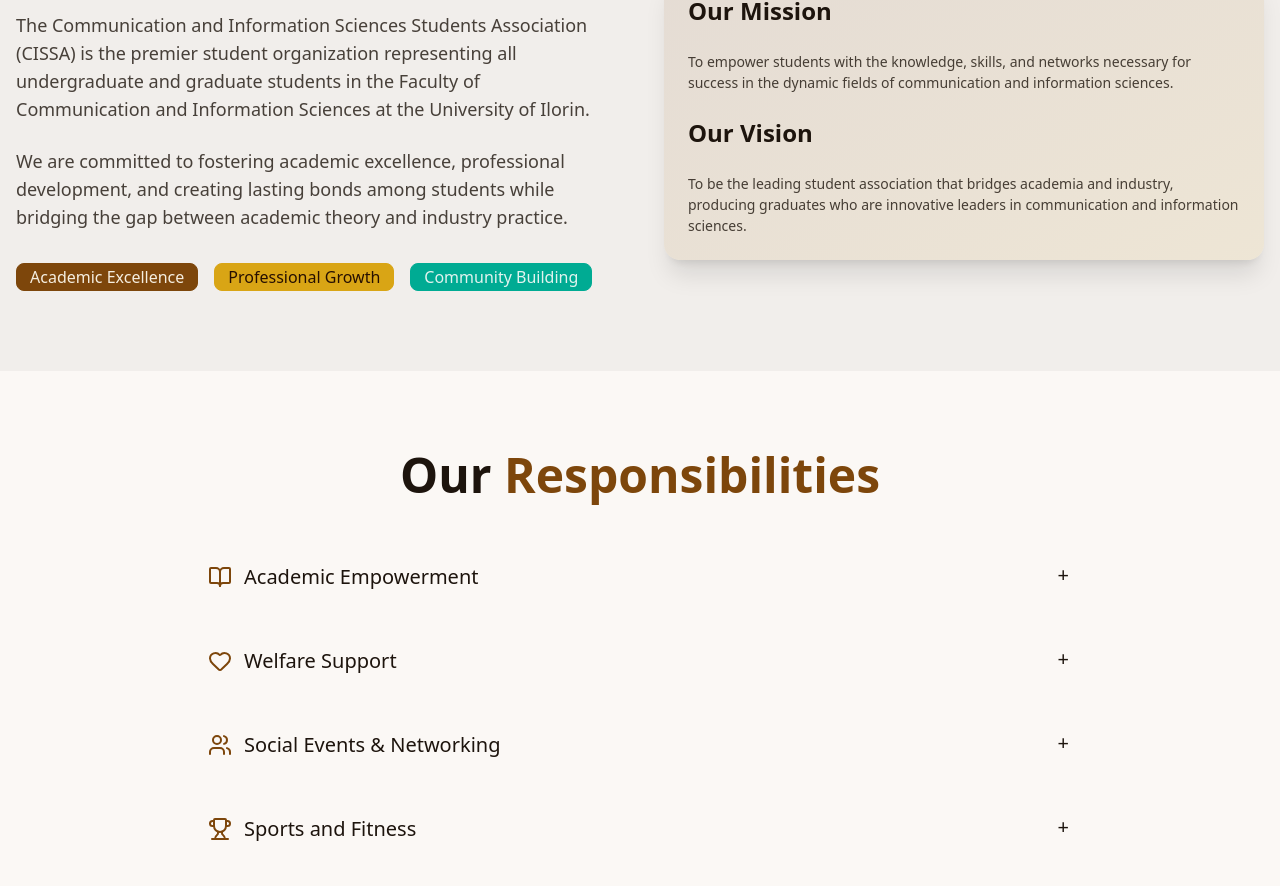
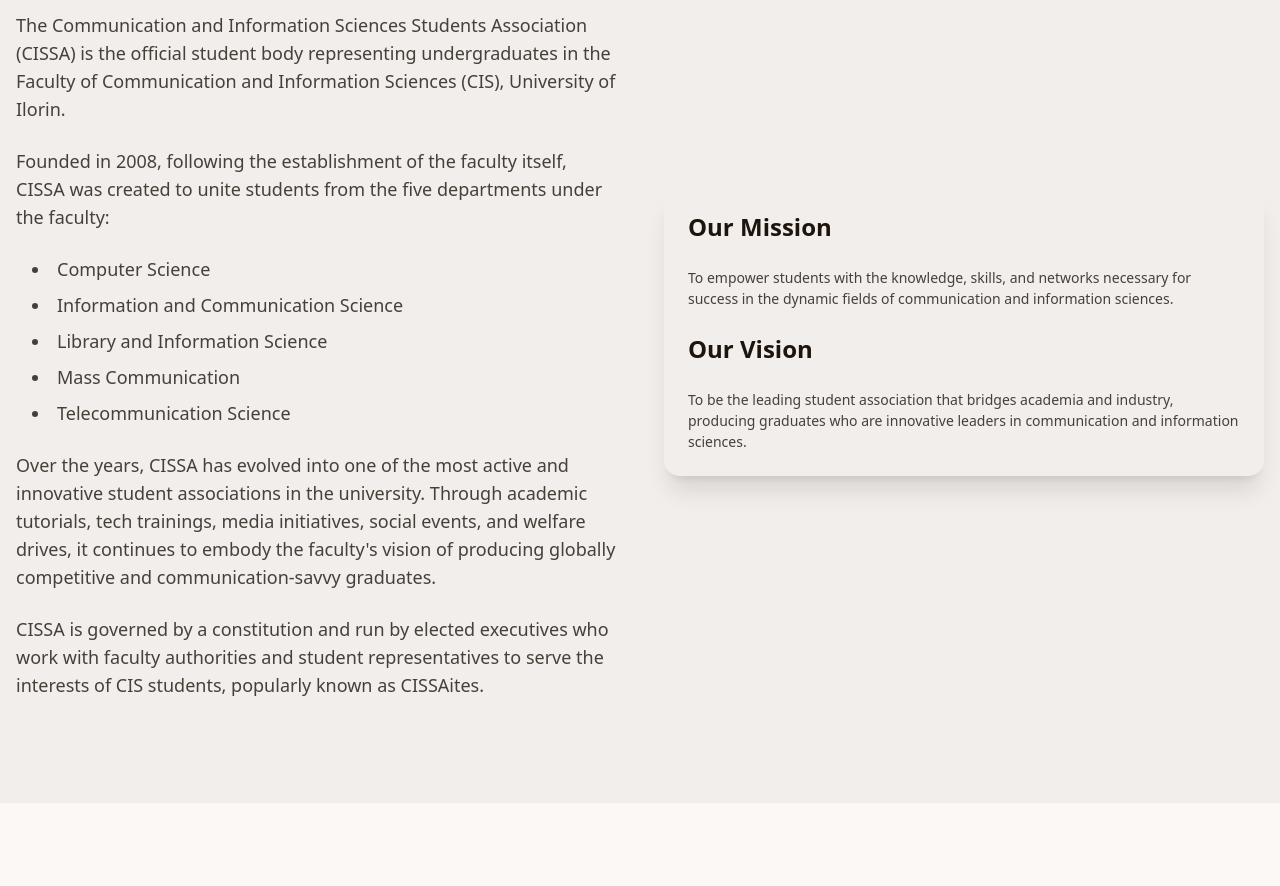
Before and after one commit to cissaunilorin/cissa-paragon-website-frontend, a Next.js app: page / in a window 1280 px wide. Shown: the part 1167-2053 px from the top of the page. Built offline with nearby package versions, Linux system fonts and the light colour scheme.

Commit message:
feat: update About component content to enhance clarity and detail about CISSA

```diff
--- a/src/components/Home/About.tsx
+++ b/src/components/Home/About.tsx
@@ -9,31 +9,40 @@
                         </h2>
                         <p className="text-lg text-base-content/80 mb-6">
                             The Communication and Information Sciences Students
-                            Association (CISSA) is the premier student
-                            organization representing all undergraduate and
-                            graduate students in the Faculty of Communication
-                            and Information Sciences at the University of
-                            Ilorin.
+                            Association (CISSA) is the official student body
+                            representing undergraduates in the Faculty of
+                            Communication and Information Sciences (CIS),
+                            University of Ilorin.
                         </p>
-                        <p className="text-lg text-base-content/80 mb-8">
-                            We are committed to fostering academic excellence,
-                            professional development, and creating lasting bonds
-                            among students while bridging the gap between
-                            academic theory and industry practice.
+                        <p className="text-lg text-base-content/80 mb-6">
+                            Founded in 2008, following the establishment of the
+                            faculty itself, CISSA was created to unite students
+                            from the five departments under the faculty:
                         </p>
-                        <div className="flex flex-wrap gap-4">
-                            <div className="badge badge-primary badge-lg">
-                                Academic Excellence
-                            </div>
-                            <div className="badge badge-secondary badge-lg">
-                                Professional Growth
-                            </div>
-                            <div className="badge badge-accent badge-lg">
-                                Community Building
-                            </div>
-                        </div>
+                        <ul className="list-disc list-inside text-lg text-base-content/80 mb-6 space-y-2 pl-4">
+                            <li>Computer Science</li>
+                            <li>Information and Communication Science</li>
+                            <li>Library and Information Science</li>
+                            <li>Mass Communication</li>
+                            <li>Telecommunication Science</li>
+                        </ul>
+                        <p className="text-lg text-base-content/80 mb-6">
+                            Over the years, CISSA has evolved into one of the
+                            most active and innovative student associations in
+                            the university. Through academic tutorials, tech
+                            trainings, media initiatives, social events, and
+                            welfare drives, it continues to embody the faculty&apos;s
+                            vision of producing globally competitive and
+                            communication-savvy graduates.
+                        </p>
+                        <p className="text-lg text-base-content/80 mb-6">
+                            CISSA is governed by a constitution and run by
+                            elected executives who work with faculty authorities
+                            and student representatives to serve the interests
+                            of CIS students, popularly known as CISSAites.
+                        </p>
                     </div>
-                    <div className="card bg-gradient-to-br from-primary/10 to-secondary/10 shadow-xl">
+                    <div className="card shadow-xl">
                         <div className="card-body">
                             <h3 className="card-title text-2xl mb-4">
                                 Our Mission
```
